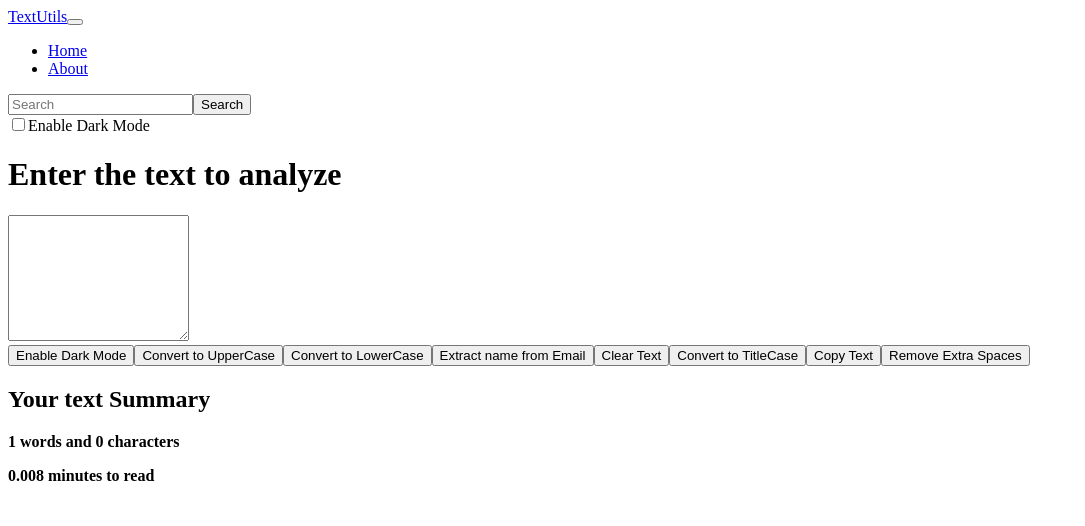
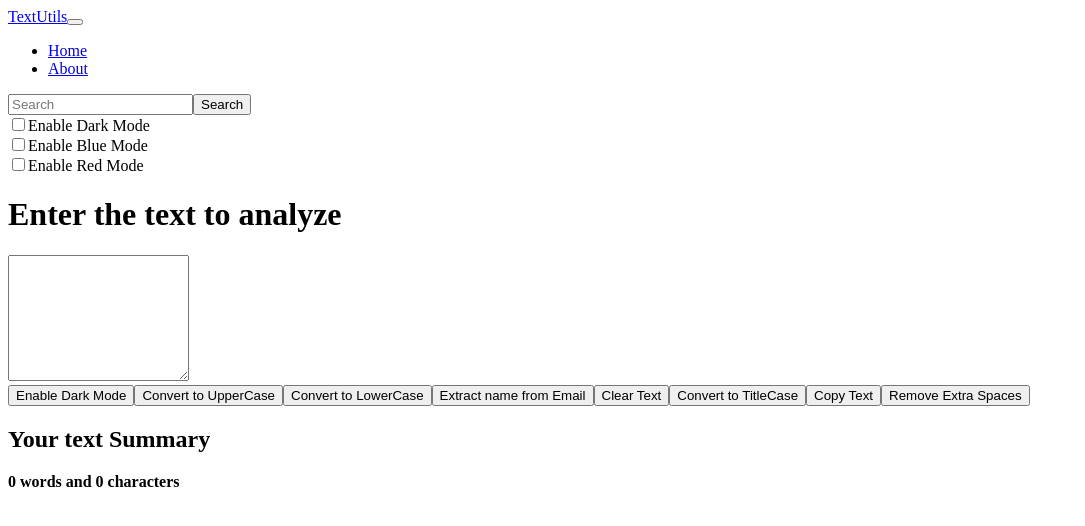
Before and after one commit to HBK0077/textUtilsUsingReact, a React (Create React App) app in the folder textutils/: page / in a window 1280 px wide. Shown: the top 526 px of the page, without its empty margins (0-1085 px from the left). Built offline with nearby package versions, Linux system fonts and the light colour scheme; the HTML template or start-up script is replaced by a standard one.

Commit message:
Space handling with some extra features done

```diff
--- a/textutils/src/App.js
+++ b/textutils/src/App.js
@@ -21,7 +21,7 @@ function App() {
     },2000);
   }
 
-  const toggleMode = ()=>{
+  const toggleDarkMode = ()=>{
     if(mode === "light"){
       setMode("dark");
       document.body.style.backgroundColor = "black";
@@ -32,9 +32,31 @@ function App() {
       showAlert("Light mode has been enabled", "success");
     }
   }
+  const toggleBlueMode = () =>{
+    if(mode === "light"){
+      setMode("blue");
+      document.body.style.backgroundColor = "blue";
+      showAlert("Blue mode enabled", "success");
+    }else{
+      setMode("light");
+      document.body.style.backgroundColor = "white";
+      showAlert("Light mode has been enabled", "success");
+    }
+  }
+  const toggleRedMode = ()=>{
+    if(mode === "light"){
+      setMode("red");
+      document.body.style.backgroundColor = "red";
+      showAlert("Blue mode enabled", "success");
+    }else{
+      setMode("light");
+      document.body.style.backgroundColor = "white";
+      showAlert("Light mode has been enabled", "success");
+    }
+  }
   return (
     <>
-      <Navbar title="TextUtils" aboutUs="About" home="Home" mode={mode} toggleMode = {toggleMode}></Navbar>
+      <Navbar title="TextUtils" aboutUs="About" home="Home" mode={mode} toggleDarkMode = {toggleDarkMode} toggleRedMode = {toggleRedMode} toggleBlueMode = {toggleBlueMode}></Navbar>
       <Alert alert={alert}></Alert>
       <div className="container my-3">
         <TextForm showAlert={showAlert}heading="Enter the text to analyze"></TextForm>
--- a/textutils/src/components/Navbar.js
+++ b/textutils/src/components/Navbar.js
@@ -23,8 +23,16 @@ export default function Navbar(props) {
         <button className="btn btn-outline-success" type="submit">Search</button>
       </form>
         <div className={`form-check form-switch text-${props.mode==="light"?"dark":"light"}`}>
-            <input className="form-check-input mx-3" onClick={props.toggleMode} type="checkbox" role="switch" id="flexSwitchCheckDefault"/>
+            <input className="form-check-input mx-3" onClick={props.toggleDarkMode} type="checkbox" role="switch" id="flexSwitchCheckDefault"/>
             <label className="form-check-label mx-1" htmlFor="flexSwitchCheckDefault">Enable Dark Mode</label>
+        </div>
+        <div className={`form-check form-switch text-${props.mode==="light"?"blue":"light"}`}>
+            <input className="form-check-input mx-3" onClick={props.toggleBlueMode} type="checkbox" role="switch" id="flexSwitchCheckDefault"/>
+            <label className="form-check-label mx-1" htmlFor="flexSwitchCheckDefault">Enable Blue Mode</label>
+        </div>
+        <div className={`form-check form-switch text-${props.mode==="light"?"red":"light"}`}>
+            <input className="form-check-input mx-3" onClick={props.toggleRedMode} type="checkbox" role="switch" id="flexSwitchCheckDefault"/>
+            <label className="form-check-label mx-1" htmlFor="flexSwitchCheckDefault">Enable Red Mode</label>
         </div>
     </div>
 
--- a/textutils/src/components/TextForm.js
+++ b/textutils/src/components/TextForm.js
@@ -72,6 +72,11 @@ export default function TextForm(props) {
     const [text, setText] = useState("");
     // text="New Text" This is wrong way to change a state value
     // setText("new Text"); Correct way to change a state value
+
+    const spaceHandling = (text)=>{
+        const arr = text.split(" ");
+        return arr.filter(word => word !== "").length;
+    }
     return (
         <>
             <div style={myStyle}>
@@ -94,8 +99,8 @@ export default function TextForm(props) {
                 </div>
                 <div className="container my-2">
                     <h2>Your text Summary</h2>
-                    <p><b>{text.split(" ").length} words and {text.length} characters</b></p>
-                    <p><b>{0.008 * text.split(" ").length} minutes to read</b></p>
+                    <p><b>{spaceHandling(text)} words and {text.length} characters</b></p>
+                    {/* <p><b>{0.008 * text.split(" ").length} minutes to read</b></p> */}
                 </div>
             </div>
 
```
